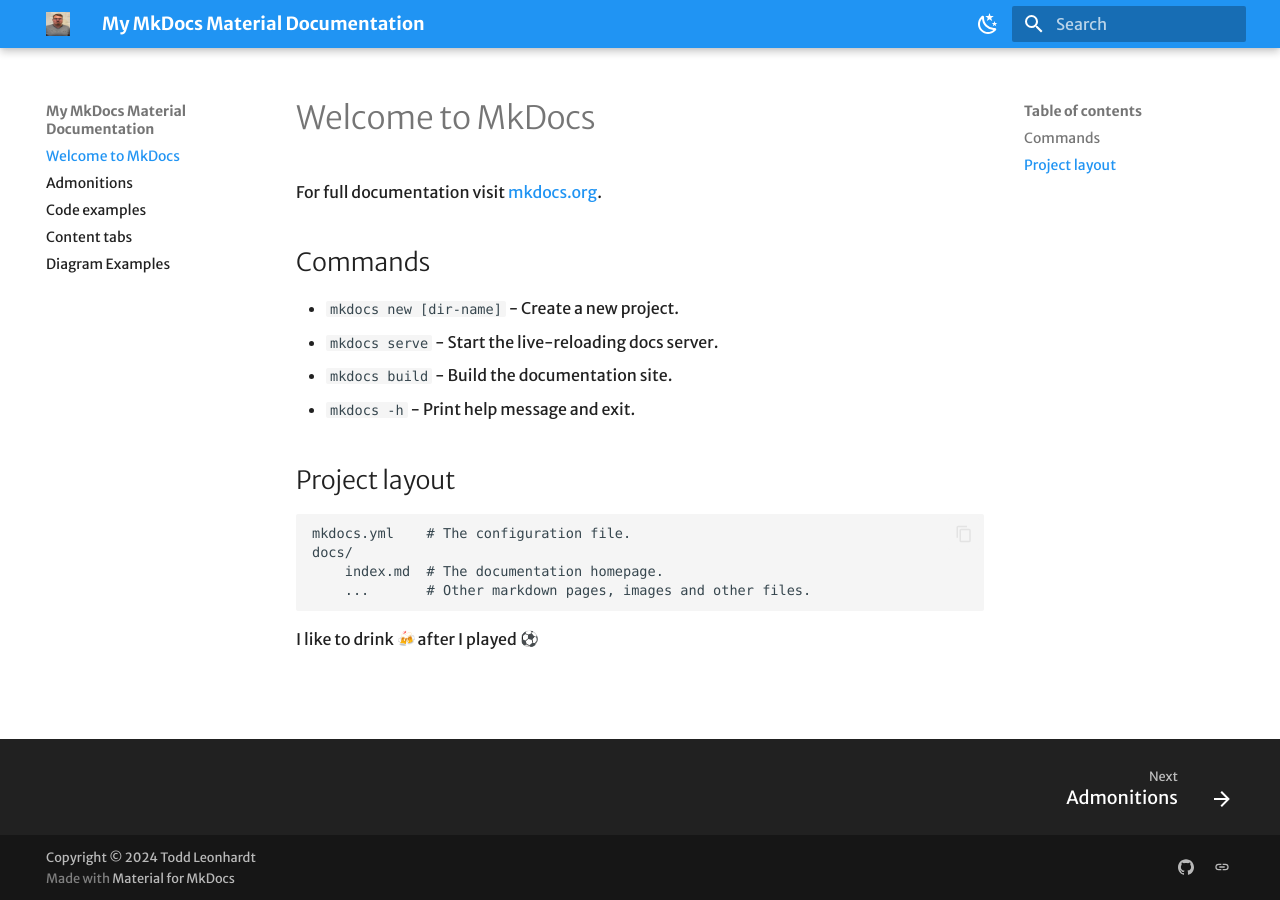
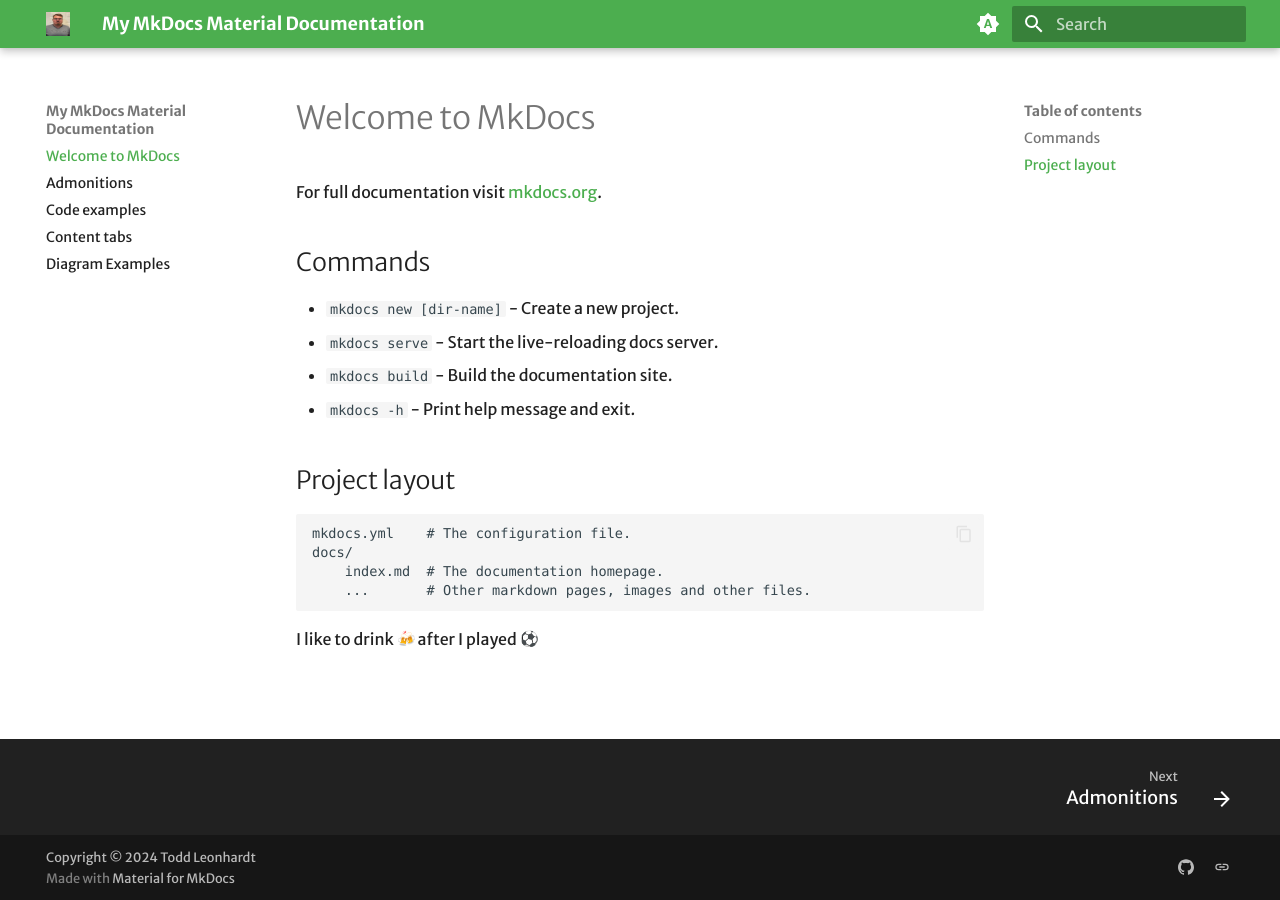
Before and after one commit to tleonhardt/mkdocs-material-tutorial, an MkDocs documentation site: the page built from docs/index.md, in a window 1280 px wide. Built offline with MkDocs 1.6.1 and Material for MkDocs 9.7.7, drawn with Linux system fonts in a browser that asks for light colours; emoji names are drawn with the system emoji font; some web fonts are replaced.

Commit message:
Tweak theme colors

```diff
--- a/mkdocs.yml
+++ b/mkdocs.yml
@@ -12,22 +12,28 @@
     code: Red Hat Mono
   logo: assets/logo.png
   palette:
-    # Light Mode
+    # Palette toggle for automatic mode
+    - media: "(prefers-color-scheme)"
+      toggle:
+        icon: material/brightness-auto
+        name: Switch to light mode
+
+    # Palette toggle for light mode
     - media: "(prefers-color-scheme: light)"
       scheme: default
       toggle:
-        icon: material/weather-night
-        name: Light mode
-      primary: blue
+        icon: material/brightness-7
+        name: Switch to dark mode
+      primary: green
       accent: deep orange
 
-    # Dark Mode
+    # Palette toggle for dark mode
     - media: "(prefers-color-scheme: dark)"
       scheme: slate
       toggle:
-        icon: material/weather-sunny
-        name: Dark mode
-      primary: green
+        icon: material/brightness-4
+        name: Switch to system preference
+      primary: light blue
       accent: deep purple
 
 markdown_extensions:
```
